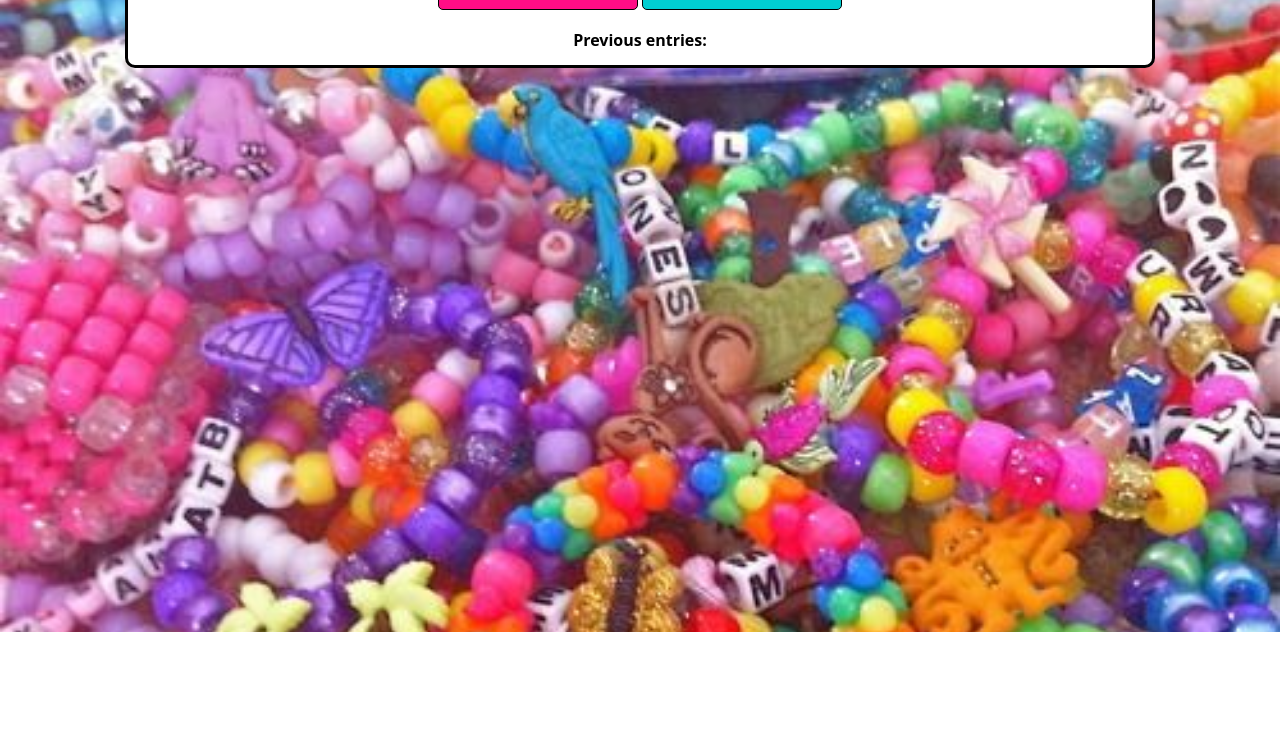
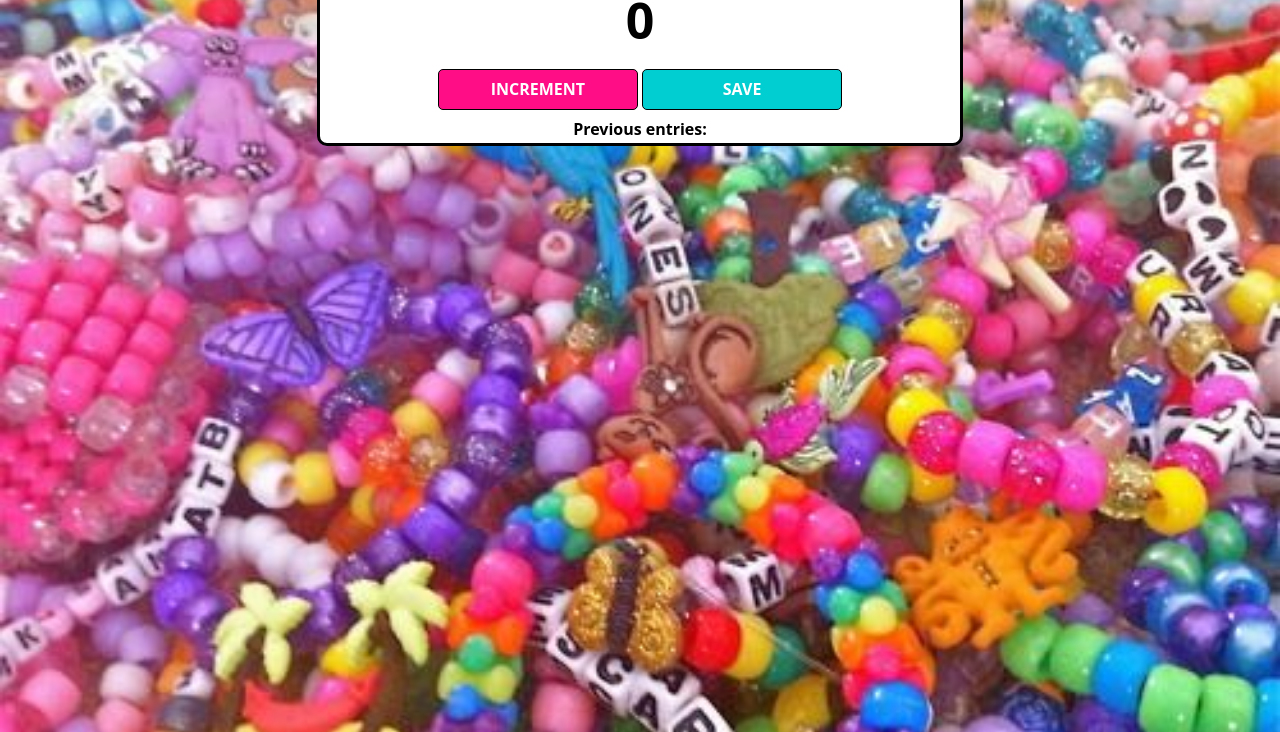
Before and after one commit to mcharrod/Rave_Kandi_Counter, a plain HTML site: page index.html in a window 1280 px wide. Shown: the part 168-900 px from the top of the page. Before the commit the page ends 800 px from the top, so only its background shows below. Drawn offline with nearby package versions, Linux system fonts and the light colour scheme.

Commit message:
Add margin to save-el

```diff
--- a/index.css
+++ b/index.css
@@ -8,8 +8,10 @@ body {
 
 .container {
     background: white;
-    max-width: 80%;
+    /* width: auto; */
+    max-width: 50%;
     margin: auto;
+    margin-top: 100px;
     border: 3px solid black;
     border-radius: 10px;
 }
@@ -36,6 +38,7 @@ button {
     border-radius: 5px;
 }
 
+
 #increment-btn {
     background: #FF0D86;
 }
@@ -46,4 +49,5 @@ button {
 
 #save-el {
     font-weight: bold;
+    margin: 5px;
 }
```
